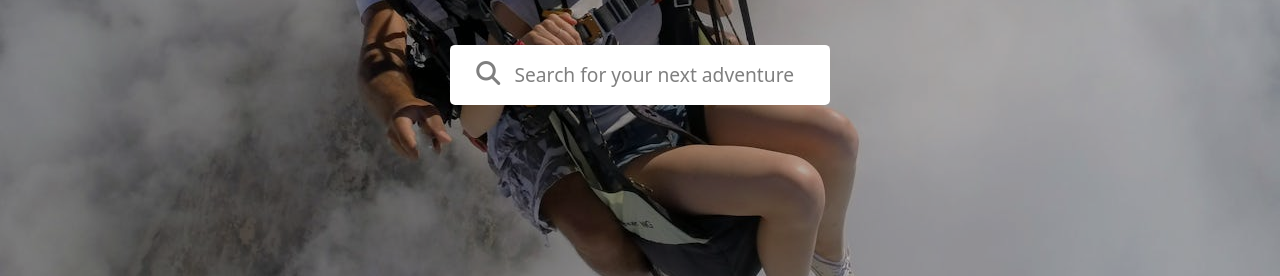
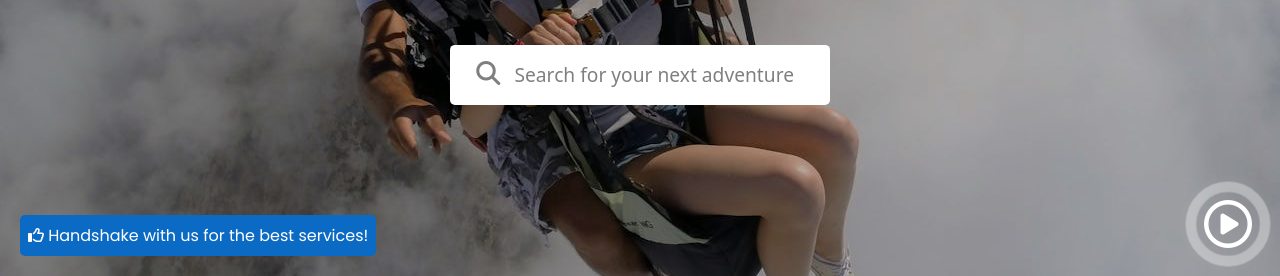
Before and after one commit to arafatGithubCode/travel-lover, a website: page index.html in a window 1280 px wide. Shown: the part 616-892 px from the top of the page. Drawn offline with Linux system fonts and the light colour scheme.

Commit message:
add hero missing

```diff
--- a/index.html
+++ b/index.html
@@ -243,6 +243,17 @@
           <input type="text" placeholder="Search for your next adventure" />
         </div>
       </div>
+      <div class="thumb text-white">
+        <i class="fa-regular fa-thumbs-up"></i>
+        <span>Handshake with us for the best services!</span>
+      </div>
+      <div class="video-box">
+        <div class="play-btn">
+          <i class="fa-regular fa-circle-play"></i>
+          <span class="border-animation border-animation--border-1"></span>
+          <span class="border-animation border-animation--border-2"></span>
+        </div>
+      </div>
     </div>
 
     <script src="./assets/js/bootstrap.bundle.min.js"></script>
--- a/scss/components/_animations.scss
+++ b/scss/components/_animations.scss
@@ -22,13 +22,3 @@
     opacity: 1;
   }
 }
-
-// Keyframes for text the wave animation
-@keyframes textWave {
-  0% {
-    background-position: 0% 0%;
-  }
-  100% {
-    background-position: 200% 0%;
-  }
-}
--- a/scss/sections/_hero.scss
+++ b/scss/sections/_hero.scss
@@ -70,4 +70,52 @@
       }
     }
   }
+
+  .thumb {
+    position: absolute;
+    left: 20px;
+    bottom: 20px;
+    background-color: $primary;
+    padding: 0.5rem;
+    border-radius: 5px;
+    display: inline-block;
+
+    span {
+      font-family: "Poppins", sans-serif;
+      font-size: 1rem;
+      font-weight: 400;
+    }
+  }
+
+  .video-box {
+    position: absolute;
+    right: 20px;
+    bottom: 20px;
+    display: inline-block;
+    .play-btn {
+      position: relative;
+      i {
+        font-size: 3rem;
+        color: $white;
+        padding: 0.5rem;
+      }
+      .border-animation {
+        position: absolute;
+        top: 0;
+        left: 0;
+        width: 4rem;
+        height: 4rem;
+        border: 0.55rem solid $white;
+        border-radius: 50%;
+        animation: pulse-border 1.5s linear infinite;
+
+        &--border-1 {
+          animation-delay: 1s;
+        }
+        &--border-2 {
+          animation-delay: 1.5s;
+        }
+      }
+    }
+  }
 }
```
Also changed, not shown: assets/css/style.css, 1 other file.
